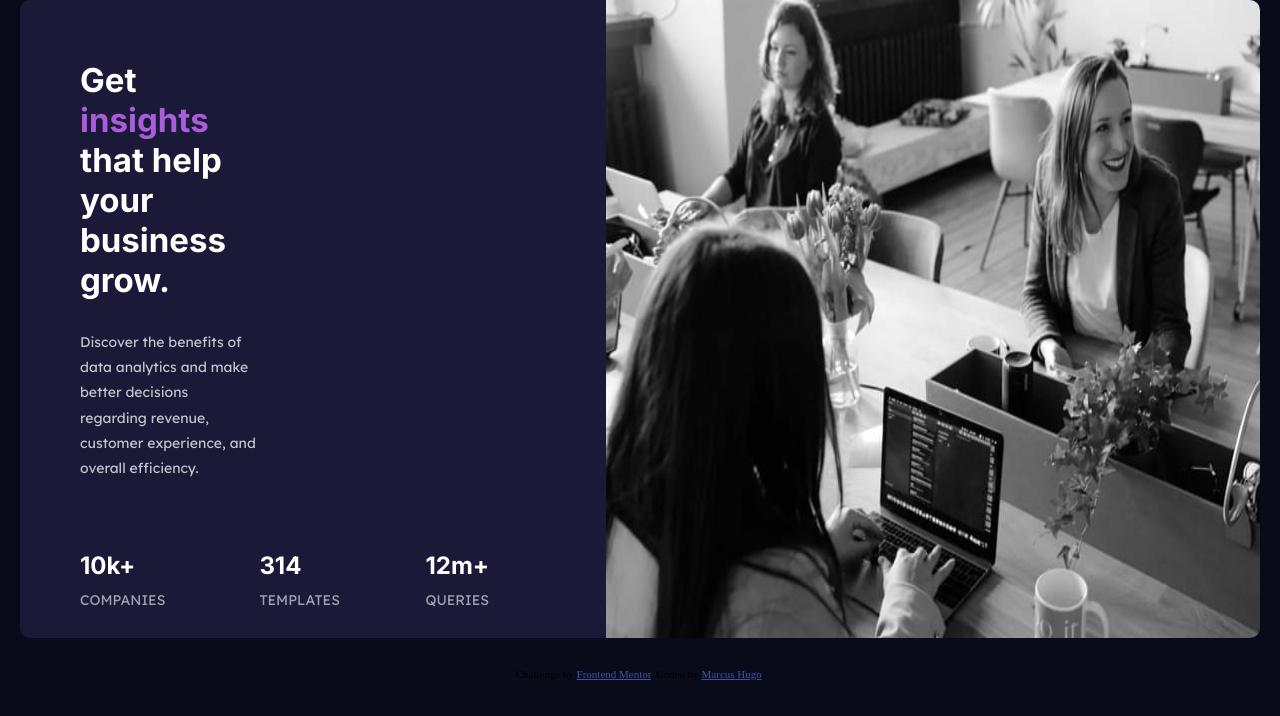
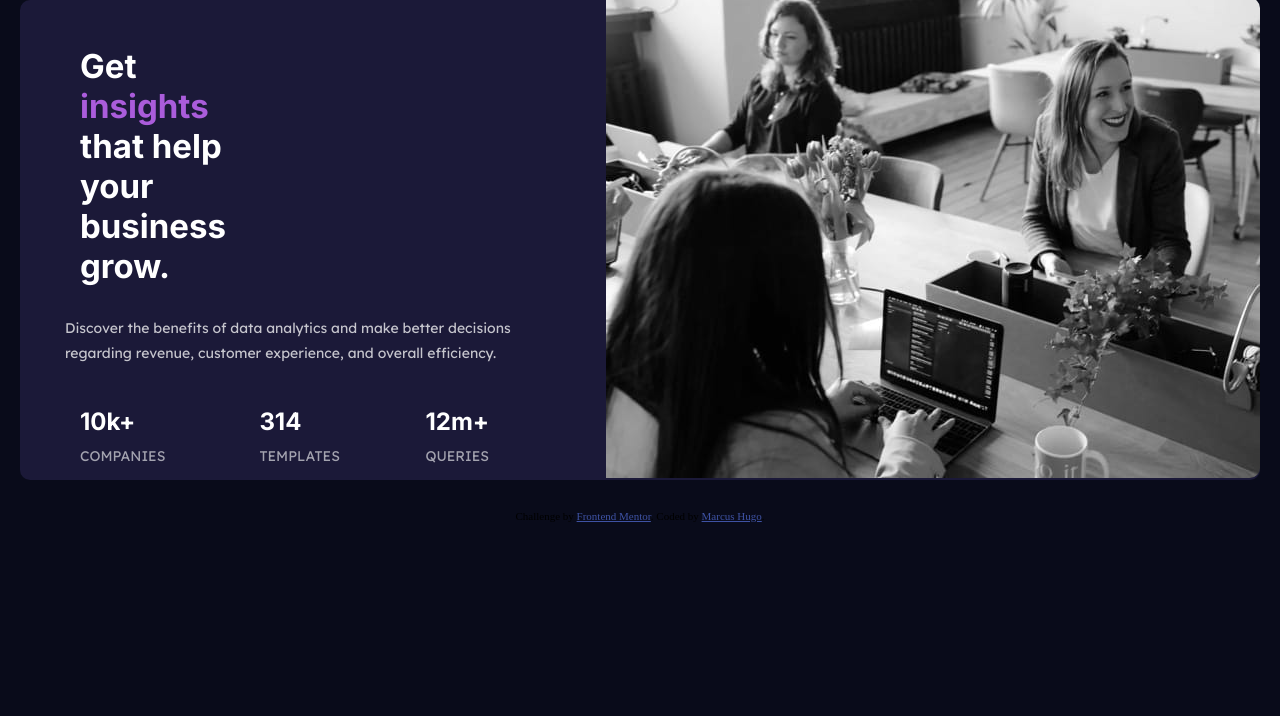
Before and after one commit to marcus-hugo/stats-preview-card-component-main, a plain HTML site: page index.html in a window 1280 px wide. Drawn offline with Linux system fonts and the light colour scheme.

Commit message:
testing flexbox

```diff
--- a/index.html
+++ b/index.html
@@ -14,9 +14,9 @@
 </head>
 <body>
   <div class="card-back">
-
-    <img src="images/image-header-mobile.jpg" alt="header image">
-
+    <div class="image-container">
+      <img src="images/image-header-mobile.jpg" alt="header image">
+    </div>
     <div class="card-bottom">
       <h1>Get <span>insights</span> that help your business grow.</h1>
 
--- a/styles.css
+++ b/styles.css
@@ -27,7 +27,7 @@ img {
   border-top-left-radius: 10px;
   border-top-right-radius: 10px;
   /* filter: hsl(277, 64%, 61%); */
-  padding-bottom: 40px;
+  padding-bottom: 40px
 }
 
 h1 {
@@ -63,10 +63,11 @@ ul {
   display: flex;
   flex-direction: column;
   text-align: center;
+	align-items: center;
 }
 
 .card-bottom {
-	display: block;
+	/* display: block; */
 }
 
 .card-stats {
@@ -99,13 +100,15 @@ ul {
   margin: 30px 0 20px 0;
 }
 
-@media(min-width: 760px) {
+@media(min-width: 900px) {
   .card-back {
     flex-direction: row-reverse;
+		height: 480px;
     border-radius: 10px;
     text-align: left;
   }
   .card-bottom {
+		flex-wrap: nowrap;
   }
   img {
     border-top-left-radius: 0px;
@@ -117,7 +120,8 @@ ul {
     font-size: 33px;
 	}
   p {
-    margin: 0 350px 70px 60px;
+    /* margin: 0 350px 70px 60px; */
+		white-space:;
   }
 	.list {
 		display: inline-block;
```
